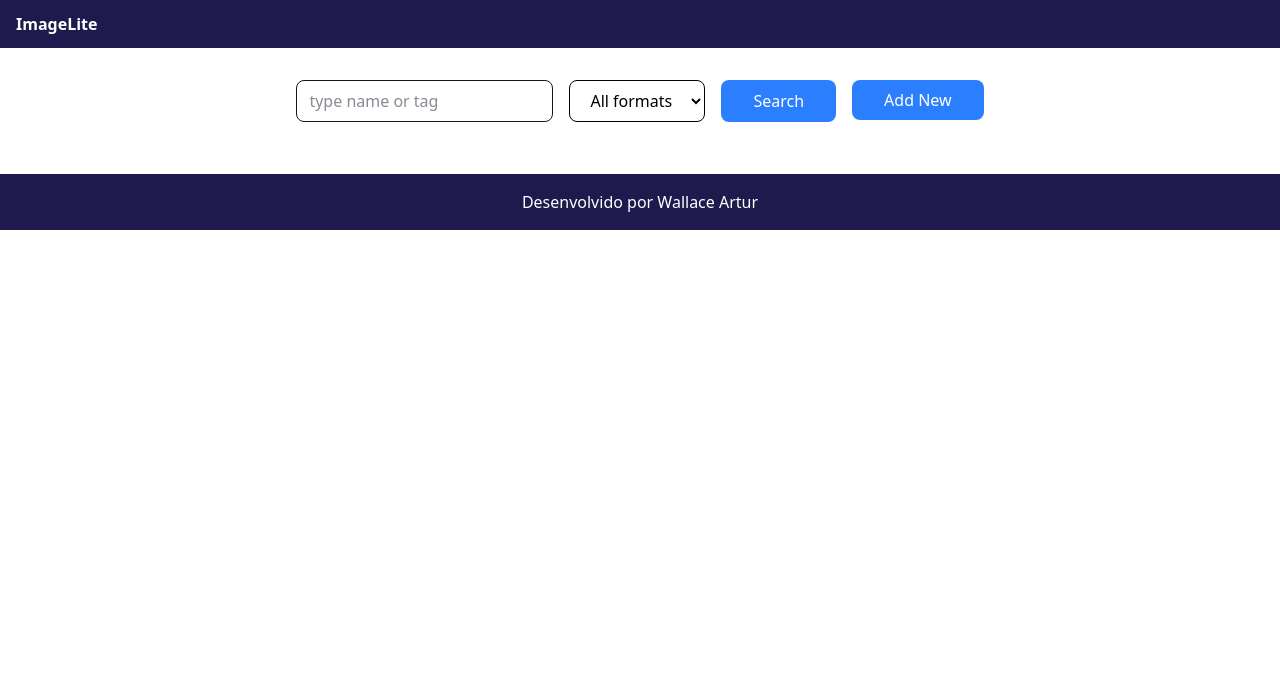
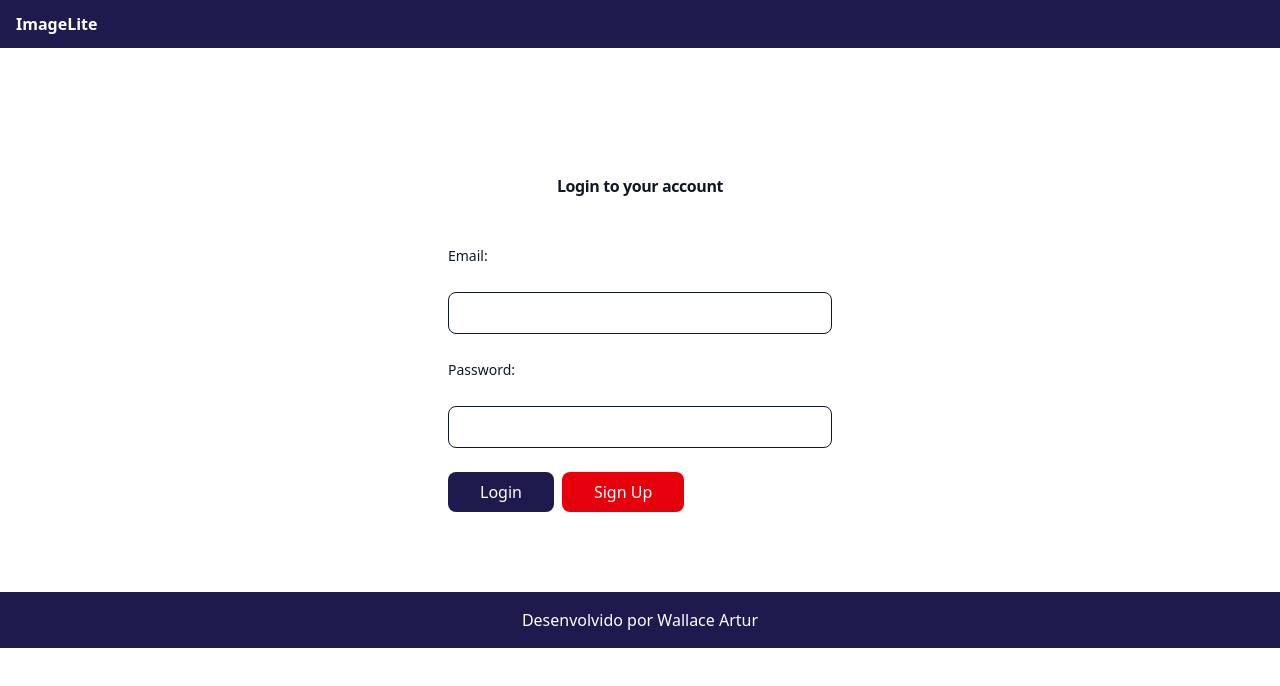
Before and after one commit to wallacesenna01/imageLite, a Next.js app: page /galeria in a window 1280 px wide. Shown: the top 686 px of the page. Built offline with nearby package versions, Linux system fonts and the light colour scheme.

Commit message:
protected Routes

```diff
--- a/src/app/formulario/page.tsx
+++ b/src/app/formulario/page.tsx
@@ -1,6 +1,6 @@
 'use client'
 
-import { InputText, Button, useNotification, FieldError } from '@/components'
+import { InputText, Button, useNotification, FieldError, AuthenticatedPage } from '@/components'
 import { Template, RenderIf } from '@/components/Template'
 import { useImageService } from '@/resources/image/image.service'
 import Link from 'next/link'
@@ -49,6 +49,7 @@ export default function FormularioPage() {
     }
 
     return (
+        <AuthenticatedPage>
         <Template loading={loading}>
             <section className='flex flex-col items-center justify-center my-5'>
                 <h5 className='mt-3 mb-10 text-3xl font-extrabold tracking-tight text-slate-900'>Nova Imagem</h5>
@@ -109,5 +110,6 @@ export default function FormularioPage() {
                 </form>
             </section>
         </Template>
+        </AuthenticatedPage>
     )
 }
--- a/src/app/galeria/page.tsx
+++ b/src/app/galeria/page.tsx
@@ -1,5 +1,5 @@
 'use client'
-import { Template, ImageCard, InputText, useNotification} from '@/components'
+import { Template, ImageCard, InputText, useNotification, AuthenticatedPage} from '@/components'
 import { Image } from '@/resources/image/image.resource'
 import { useImageService } from '@/resources'
 import { useState } from 'react'
@@ -40,6 +40,7 @@ export default function GaleriaPage() {
      }
 
     return(
+        <AuthenticatedPage>
         <Template loading={loading}>
 
             <section className="flex flex-col items-center justify-center my-5">
@@ -67,5 +68,6 @@ export default function GaleriaPage() {
               }
             </section>
         </Template>
+        </AuthenticatedPage>
     )
 }
--- /dev/null
+++ b/src/components/AuthenticatedPage.tsx
@@ -0,0 +1,23 @@
+import { useAuth } from '@/resources'
+import Login from '@/app/login/page'
+
+interface AuthenticatedPageProps {
+    children: React.ReactNode
+}
+
+export const AuthenticatedPage: React.FC<AuthenticatedPageProps> = ({
+    children}) => {
+
+    const auth = useAuth();
+
+    if (!auth.isSessionValid()){
+        return <Login/>
+    }
+
+    return (
+
+        <>
+           {children}
+        </>
+    )
+}
--- a/src/components/index.ts
+++ b/src/components/index.ts
@@ -4,3 +4,4 @@ export { Button } from './button'
 export {InputText, FieldError} from './input'
 export { useNotification } from './notification';
 export {RenderIf} from './Template'
+export {AuthenticatedPage} from './AuthenticatedPage'
--- a/src/resources/user/authentication.service.ts
+++ b/src/resources/user/authentication.service.ts
@@ -40,13 +40,9 @@ class AuthService {
 
     initSession(token: AccessToken){
 
-        console.log("funcao init foi chamada")
+        if(token.accessToken){
 
-        if(token.accessToken){
-            console.log("Token recebido:", token.accessToken);
             const decodedToken: any = jwt(token.accessToken);
-
-            console.log("DECODED TOKEN:", decodedToken);
 
             const userSessionToken: UserSessionToken = {
                 accessToken: token.accessToken,
```
